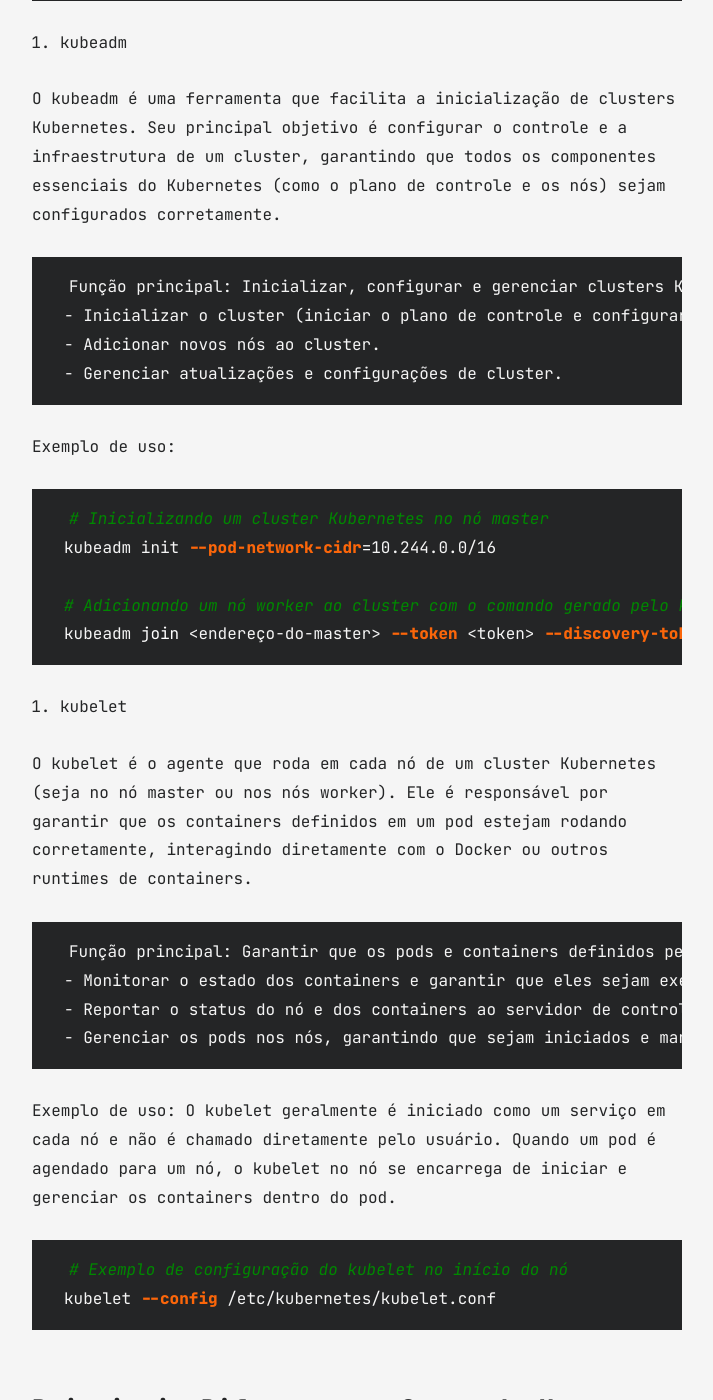
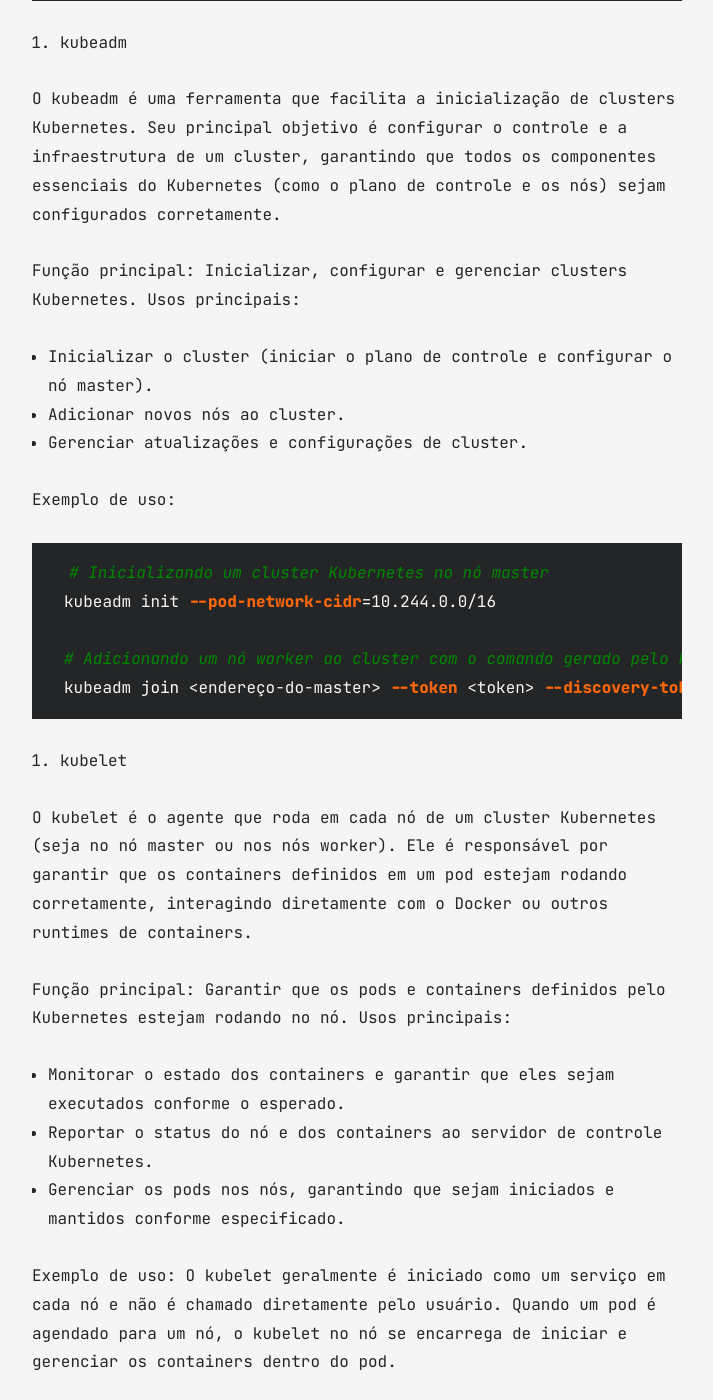
Before and after one commit to christianbaptista/jekyll-blog, a Jekyll site: the page built from all_collections/_posts/2025-01-16-Entendendo-kubectl-kubeadm-kubelet.md, in a window 1280 px wide and 1400 px high, scrolled down 2253 px. Shown: the whole window, without its empty margins (283-996 px from the left). Built offline with Jekyll 4.4.1, drawn with Linux system fonts in a browser that asks for light colours; some of the changed text lies outside the part shown.

````diff
--- a/all_collections/_posts/2025-01-16-Entendendo-kubectl-kubeadm-kubelet.md
+++ b/all_collections/_posts/2025-01-16-Entendendo-kubectl-kubeadm-kubelet.md
@@ -39,11 +39,11 @@ kubectl delete pod <nome-do-pod>
 
 O kubeadm é uma ferramenta que facilita a inicialização de clusters Kubernetes. Seu principal objetivo é configurar o controle e a infraestrutura de um cluster, garantindo que todos os componentes essenciais do Kubernetes (como o plano de controle e os nós) sejam configurados corretamente.
 
-    Função principal: Inicializar, configurar e gerenciar clusters Kubernetes.
-  - Usos principais:
-    - Inicializar o cluster (iniciar o plano de controle e configurar o nó master).
-    - Adicionar novos nós ao cluster.
-    - Gerenciar atualizações e configurações de cluster.
+Função principal: Inicializar, configurar e gerenciar clusters Kubernetes.
+Usos principais:
+  - Inicializar o cluster (iniciar o plano de controle e configurar o nó master).
+  - Adicionar novos nós ao cluster.
+  - Gerenciar atualizações e configurações de cluster.
 
 Exemplo de uso:
 ```sh
@@ -57,11 +57,11 @@ kubeadm join <endereço-do-master> --token <token> --discovery-token-ca-cert-has
 
 O kubelet é o agente que roda em cada nó de um cluster Kubernetes (seja no nó master ou nos nós worker). Ele é responsável por garantir que os containers definidos em um pod estejam rodando corretamente, interagindo diretamente com o Docker ou outros runtimes de containers.
 
-    Função principal: Garantir que os pods e containers definidos pelo Kubernetes estejam rodando no nó.
-  - Usos principais:
-    - Monitorar o estado dos containers e garantir que eles sejam executados conforme o esperado.
-    - Reportar o status do nó e dos containers ao servidor de controle Kubernetes.
-    - Gerenciar os pods nos nós, garantindo que sejam iniciados e mantidos conforme especificado.
+Função principal: Garantir que os pods e containers definidos pelo Kubernetes estejam rodando no nó.
+Usos principais:
+  - Monitorar o estado dos containers e garantir que eles sejam executados conforme o esperado.
+  - Reportar o status do nó e dos containers ao servidor de controle Kubernetes.
+  - Gerenciar os pods nos nós, garantindo que sejam iniciados e mantidos conforme especificado.
 
 Exemplo de uso: O kubelet geralmente é iniciado como um serviço em cada nó e não é chamado diretamente pelo usuário. Quando um pod é agendado para um nó, o kubelet no nó se encarrega de iniciar e gerenciar os containers dentro do pod.
 ```sh
````
Also changed, not shown: other parts of all_collections/_posts/2025-01-16-Entendendo-kubectl-kubeadm-kubelet.md (+2 -4 lines).
